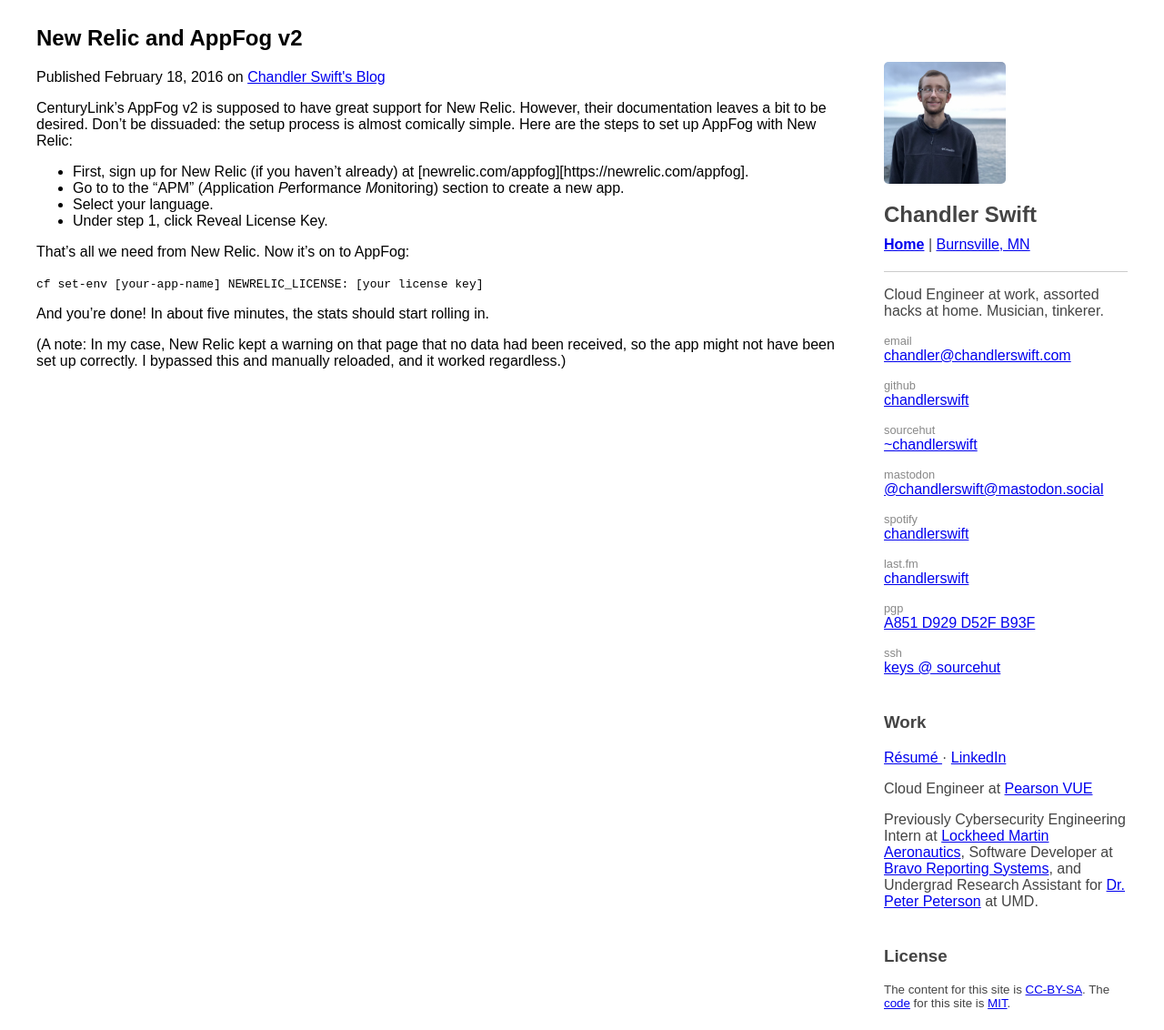
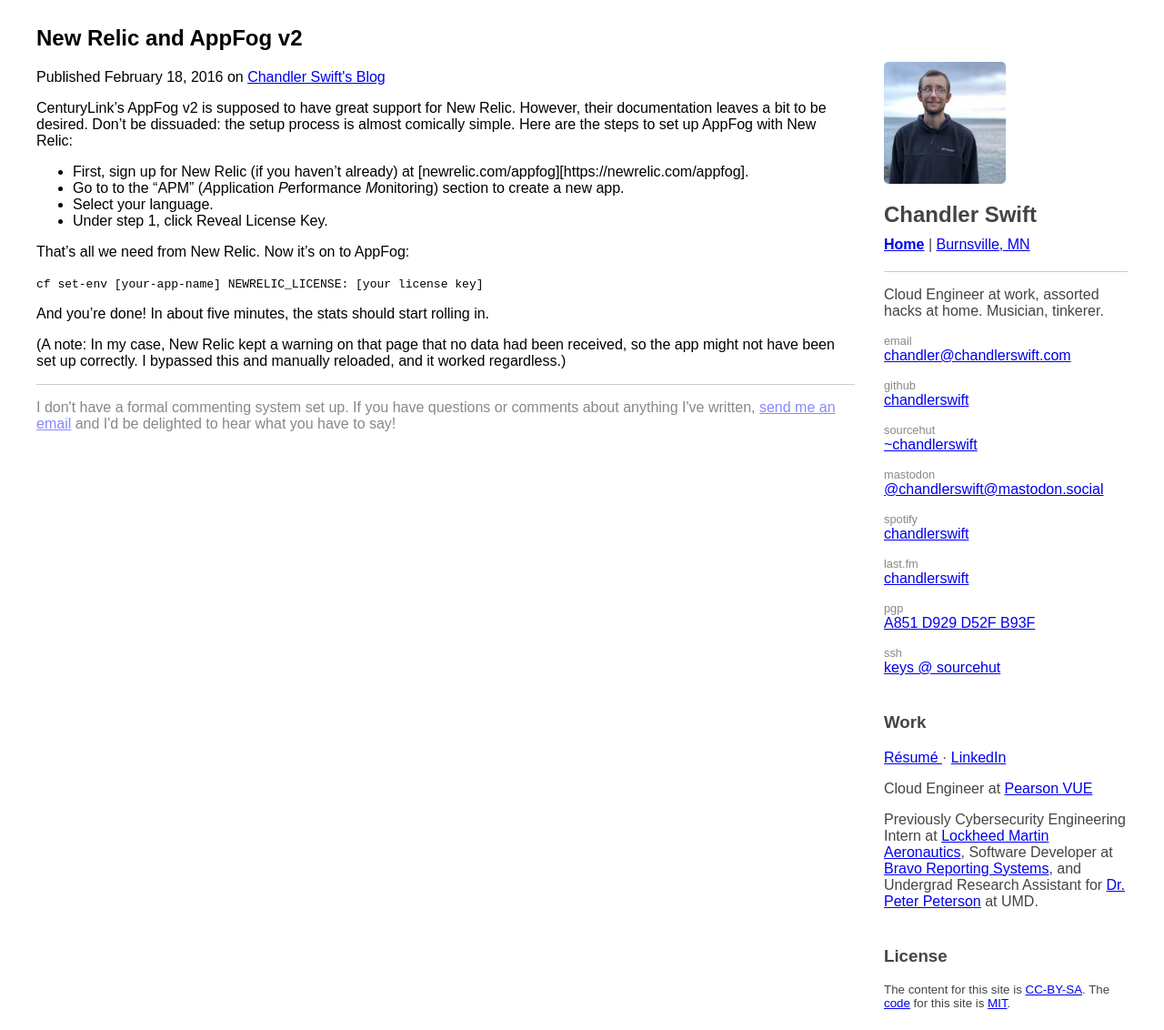
Before and after one commit to ChandlerSwift/www, a Jekyll site: the page built from _posts/2016-02-18-new-relic-appfog-v2.md, in a window 1280 px wide. Shown: the whole page at 91% size. Built offline with Jekyll 4.4.1, drawn with Linux system fonts in a browser that asks for light colours.

Commit message:
Add note about comments

```diff
--- a/_layouts/base.html
+++ b/_layouts/base.html
@@ -166,6 +166,15 @@
 		margin-top: 2em;
 		color: #888;
 	}
+	.light {
+		color: #888;
+	}
+	.light a {
+		color: #88F;
+	}
+	.light a:hover {
+		color: #00F;
+	}
 </style>
 {% if page.include_syntax_styles %}
 <link rel="stylesheet" type="text/css" href="/css/syntax.css">
--- a/_layouts/post.html
+++ b/_layouts/post.html
@@ -8,3 +8,10 @@ layout: base
 <article>
 	{{ content }}
 </article>
+<hr class="separator">
+<p class="light">
+	I don't have a formal commenting system set up. If you have questions or
+	comments about anything I've written,
+	<a href="mailto:chandler@chandlerswift.com">send me an email</a>
+	and I'd be delighted to hear what you have to say!
+</p>
```
